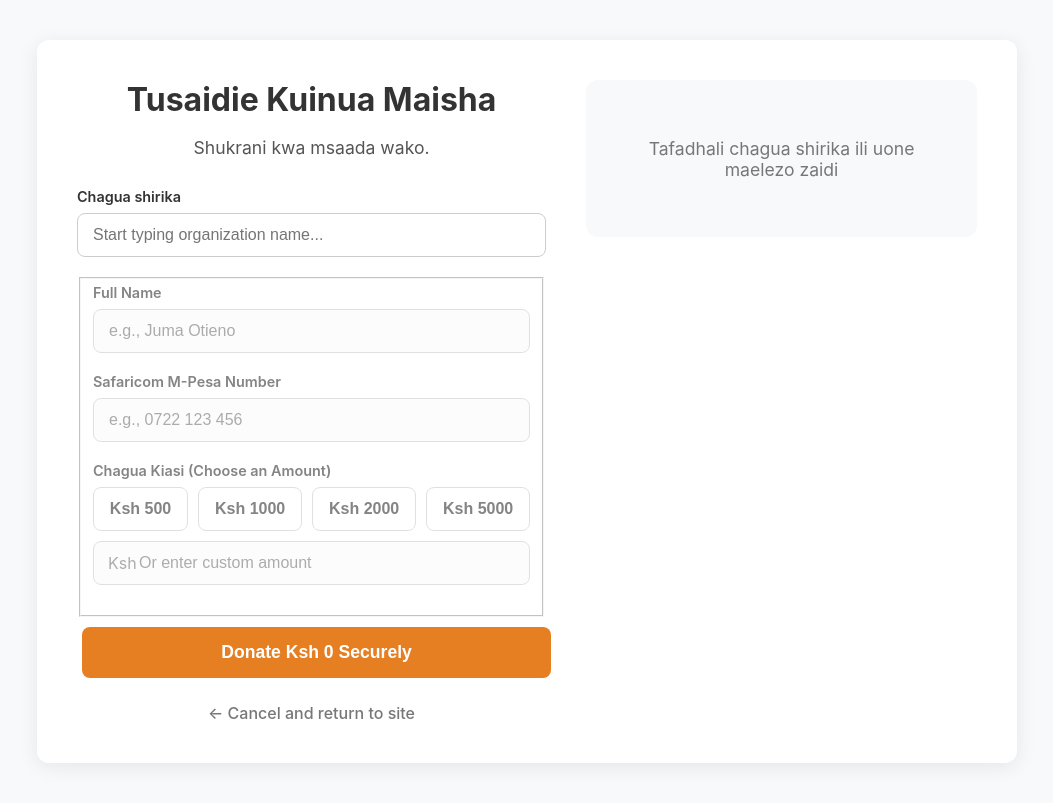
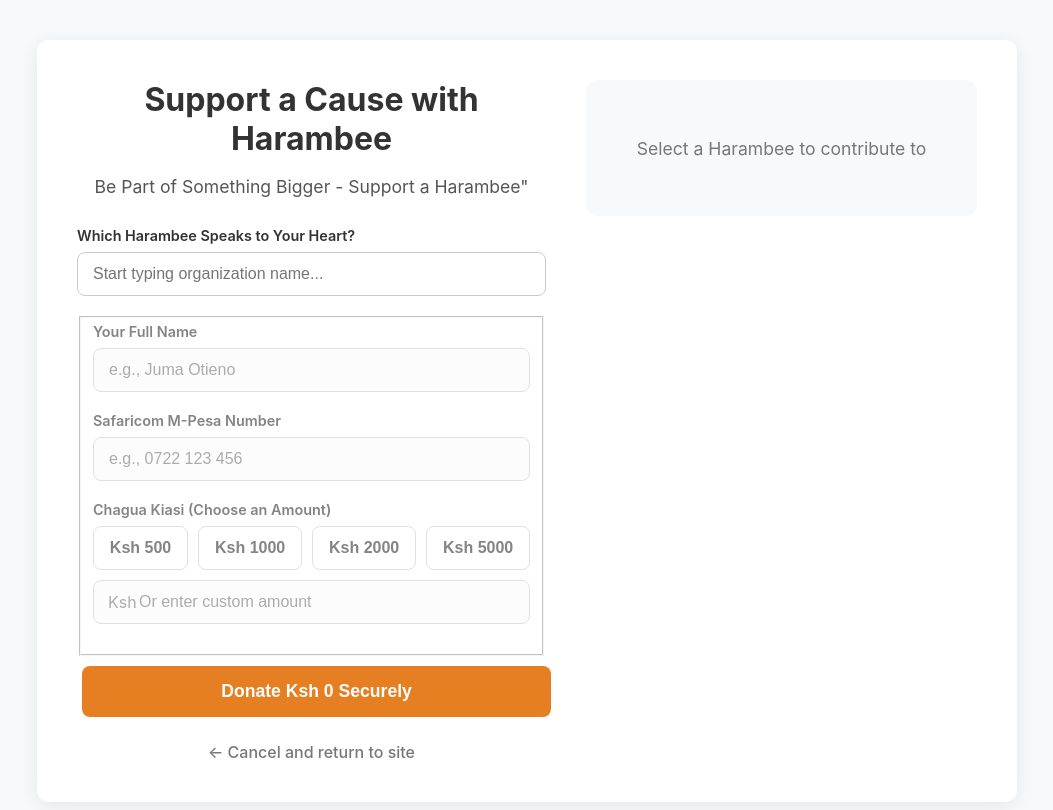
Before and after one commit to SebastianO6/Donation-System, a React (Create React App) app: page / in a window 1280 px wide. Both pictures are taken after a click on the button "Find a Harambee to Support". Shown: the top 810 px of the page, without its empty margins (113-1166 px from the left). Built offline with nearby package versions, Linux system fonts and the light colour scheme.

Commit message:
Localize language

```diff
--- a/src/components/UserPayment.jsx
+++ b/src/components/UserPayment.jsx
@@ -96,12 +96,12 @@ function UserPayment({ navigateTo }) {
       <div className='form-card donation-page-card'>
         <div className='donation-form-layout'>
           <div className='form-section'>
-            <h2>Tusaidie Kuinua Maisha</h2>
-            <p className='form-subheading'>Shukrani kwa msaada wako.</p>
+            <h2>Support a Cause with Harambee</h2>
+            <p className='form-subheading'>Be Part of Something Bigger - Support a Harambee"</p>
 
             <form onSubmit={handleSubmit}>
               <div className='form-group search-container'>
-                <label htmlFor='orgSearch'>Chagua shirika</label>
+                <label htmlFor='orgSearch'>Which Harambee Speaks to Your Heart?</label>
                 <input
                   type='text'
                   id='orgSearch'
@@ -124,7 +124,7 @@ function UserPayment({ navigateTo }) {
 
               <fieldset disabled={isFormDisabled}>
                 <div className='form-group'>
-                  <label htmlFor='fullName'>Full Name</label>
+                  <label htmlFor='fullName'>Your Full Name</label>
                   <input
                     type='text'
                     id='fullName'
@@ -204,7 +204,7 @@ function UserPayment({ navigateTo }) {
               </>
             ) : (
               <div className='summary-placeholder'>
-                <p>Tafadhali chagua shirika ili uone maelezo zaidi</p>
+                <p>Select a Harambee to contribute to</p>
               </div>
             )}
           </div>
```
